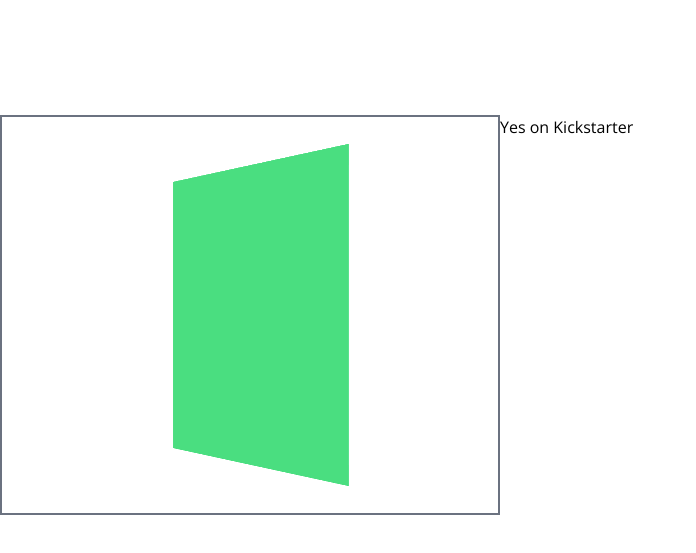
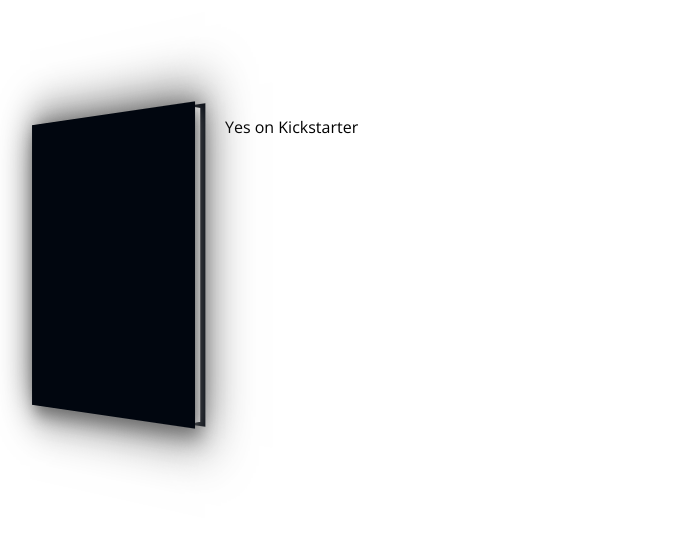
Before and after one commit to skepfusky/art-and-biro-comic-remastered, a Next.js app: page / in a window 1280 px wide. Shown: the part 1877-2430 px from the top of the page, without its empty margins (0-696 px from the left). Built offline with nearby package versions, Linux system fonts and the light colour scheme.

Commit message:
css is also pain

```diff
--- a/src/components/home/Kickstarter.module.scss
+++ b/src/components/home/Kickstarter.module.scss
@@ -1,40 +1,89 @@
 .book-container {
-  @apply border-2 border-gray-500 grid place-items-center w-[500px] h-[400px];
-  transform-style: preserve-3d;
-  perspective: 400px;
-  --book-h: 300px;
-  --book-w: 200px;
+  display: flex;
+  align-items: center;
+  justify-content: center;
+  perspective: 1000px;
+}
+
+@keyframes initAnimation {
+  0% {
+    transform: rotateY(0deg);
+  }
+  100% {
+    transform: rotateY(-44deg);
+  }
 }
 
 .book {
+  width: 225px;
+  height: 300px;
   position: relative;
-  width: var(--book-w);
-  height: var(--book-h);
-  transform: rotateY(-30deg);
+  transform-style: preserve-3d;
+  transform: rotateY(-44deg);
+  transition: 1s ease;
+  animation: 1s ease 0s 1 initAnimation;
+}
 
-  &::before {
-    content: "";
-    @apply bg-red-400;
-    position: absolute;
-    width: 30px;
-    height: calc(var(--book-h) - 2 * 3px);
-    top: 3px;
-    transform: translateX(calc(var(--book-w) - 50px / 2 - 3px)) rotateY(90deg) translateX(calc(50px / 2));
-  }
+.book:hover {
+  transform: rotateY(0deg);
+}
 
-  > :first-child {
-    @apply bg-green-400;
-    width: var(--book-w);
-    height: var(--book-h);
-  }
+.book > :first-child {
+  position: absolute;
+  top: 0;
+  left: 0;
+  background-color: red;
+  width: 225px;
+  height: 300px;
+  transform: translateZ(7.5px);
+  background-color: #01060f;
+  border-radius: 0 0px 0px 0;
+  box-shadow: 5px 5px 20px #666;
+}
 
-  &::after {
-    content: "";
-    // @apply absolute w-[200px] h-[300px] left-0 bg-green-600;
-    position: absolute;
-    width: 200px;
-    height: 300px;
-    left: 0;
-    transform: translateZ(-50px);
-  }
+.book::before {
+  position: absolute;
+  content: ' ';
+  background-color: blue;
+  left: 0;
+  top: 4px;
+  width: 13px;
+  height: 292px;
+  transform: translateX(213.5px) rotateY(90deg);
+  background: linear-gradient(90deg,
+    #fff 0%,
+    #f9f9f9 5%,
+    #fff 10%,
+    #f9f9f9 15%,
+    #fff 20%,
+    #f9f9f9 25%,
+    #fff 30%,
+    #f9f9f9 35%,
+    #fff 40%,
+    #f9f9f9 45%,
+    #fff 50%,
+    #f9f9f9 55%,
+    #fff 60%,
+    #f9f9f9 65%,
+    #fff 70%,
+    #f9f9f9 75%,
+    #fff 80%,
+    #f9f9f9 85%,
+    #fff 90%,
+    #f9f9f9 95%,
+    #fff 100%
+    );
 }
+
+.book::after {
+  position: absolute;
+  top: 0;
+  left: 0;
+  content: ' ';
+  width: 225px;
+  height: 300px;
+  transform: translateZ(-7.5px);
+  background-color: #01060f;
+  border-radius: 0 0px 0px 0;
+  box-shadow: -10px 0 50px 10px #666;
+}
```
